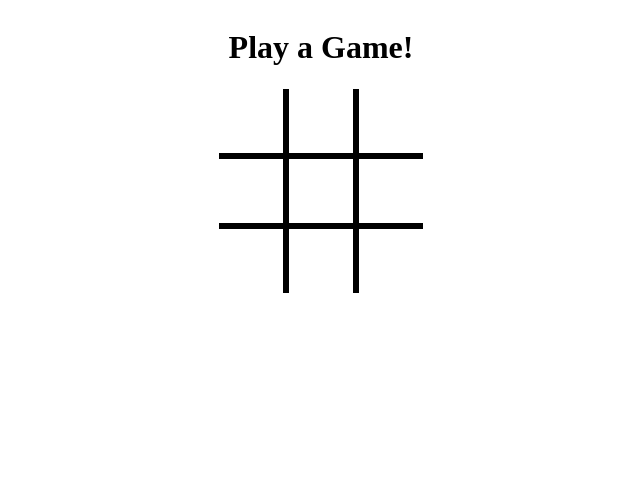
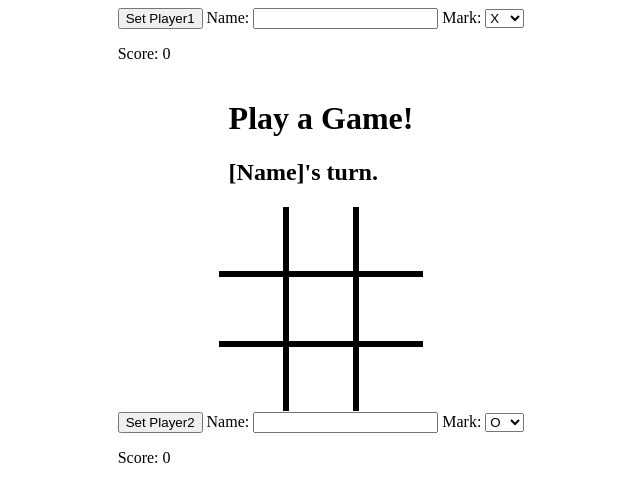
Before and after one commit to DragonWraithus/tic-tac-toe, a plain HTML site: page index.html in a window 1280 px wide. Shown: the whole page, without its empty margins (319-959 px from the left). Drawn offline with Linux system fonts and the light colour scheme.

Commit message:
Added unicode mark.

```diff
--- a/index.html
+++ b/index.html
@@ -7,7 +7,23 @@
 </head>
 <body>
     <div class='content'>
-        <h1>Play a Game!</h1>
+        <div class='player' id='first-player'>
+            <input type='button' value='Set Player1' class='p1' id='set-p1'></input>
+            <label for='p1-name'>Name: </label>
+            <input type='text' class='p1' id='p1-name'></input>
+
+            <label for='p1-mark'>Mark: </label>
+            <select id='p1-mark'>
+                <option value='X'>X</option>
+                <option value='&#x1F982'>&#x1F982</option>
+            </select>
+
+            <p class='p1' id='p1-score'>Score: 0</p>
+        </div>
+        <div class='game-display'>
+            <h1>Play a Game!</h1>
+            <h2 class='hide players-turn'>[Name]'s turn.</h2>
+        </div>
 
         <div class="game-body">
             <div class='row' id='top-row'>
@@ -26,8 +42,23 @@
                 <button class='tic-tac' id='box-8'></button>
             </div>
         </div>
+        <div class='player' id='second-player'>
+            <input type='button' value='Set Player2' class='p2' id='set-p2'></input>
+            <label for='p2-name'>Name: </label>
+            <input type='text' class='p2' id='p2-name'></input>
+
+            <label for='p2-name'>Mark: </label>
+            <select id='p2-mark'>
+                <option value='O'>O</option>
+                <option value='&#x1F981'>&#x1F981</option>
+            </select>
+
+            <!-- Replace with popuplist. !-->
+            <!-- <input type='text' class='p2' id='p2-mark'></p> -->
+            <p class='p2' id='p2-score'>Score: 0</p>
+        </div>
     </div>
 
-    <script src='scripts/script.js'></script>
+    <script src='scripts/game.js'></script>
 </body>
 </html>
```
